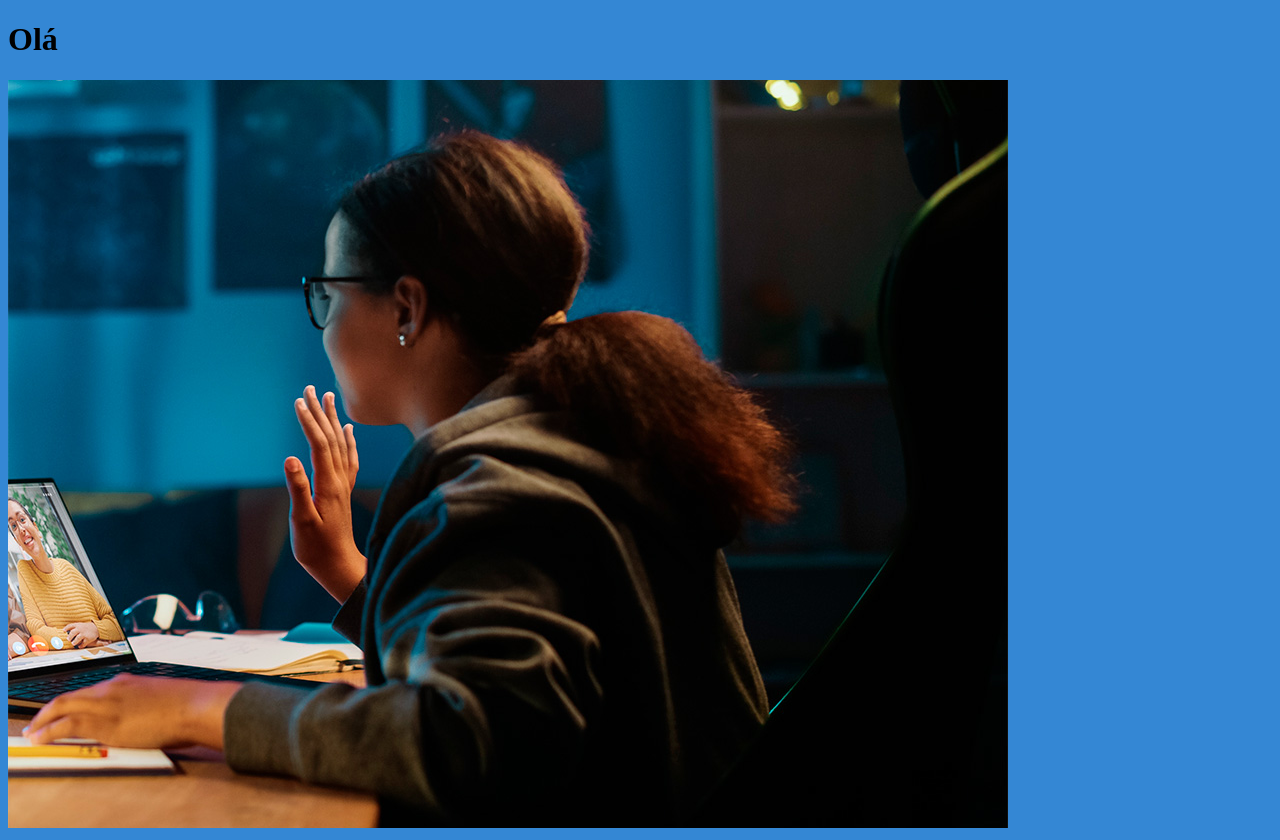
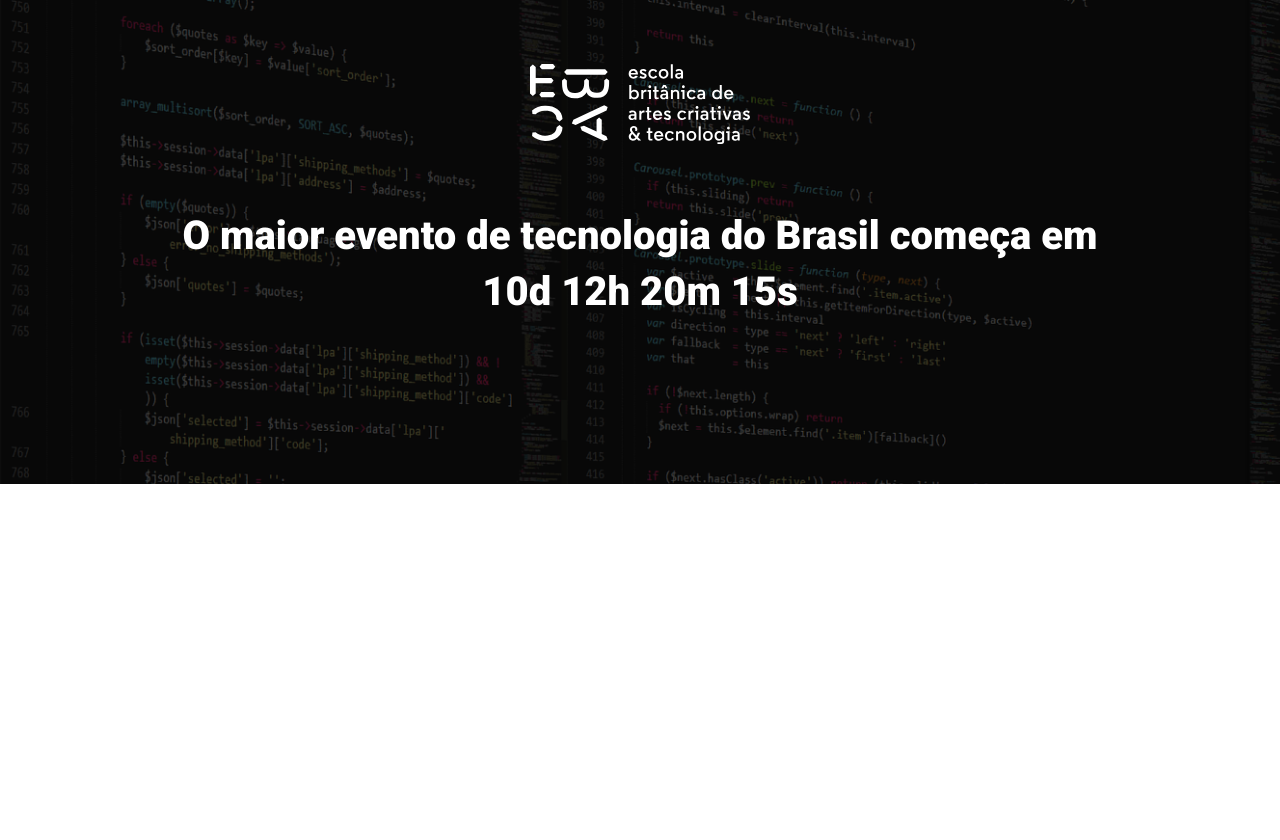
Before and after one commit to marcelocruzsilverio/ebac_tech_talks, a website built with Parcel: page src/index.html in a window 1280 px wide. After the commit the page ends 800 px from the top, so only its background shows below. Built offline with nearby package versions, Linux system fonts and the light colour scheme.

Commit message:
criadno o hero

```diff
--- a/src/index.html
+++ b/src/index.html
@@ -5,12 +5,25 @@
     <meta charset="UTF-8">
     <meta name="viewport" content="width=device-width, initial-scale=1.0">
     <title>Ebac Tech Talks</title>
+    <link rel="preconnect" href="https://fonts.googleapis.com">
+    <link rel="preconnect" href="https://fonts.gstatic.com" crossorigin>
+    <link href="https://fonts.googleapis.com/css2?family=Roboto:wght@400;700;900&display=swap" rel="stylesheet">
     <link rel="stylesheet" href="styles/main.scss">
 </head>
 
 <body>
-    <h1>Olá</h1>
-    <img src="./images/backend.png" alt="">
+    <header class="hero">
+        <div class="container">
+            <img class="hero__logo" src="./images/ebac_logo.svg" alt="Logo Ebac">
+            <p class="hero__text">
+                O maior evento de tecnologia do Brasil começa em 10d 12h 20m 15s
+            </p>
+        </div>
+
+    </header>
+
+
+
     <script src="scripts/main.js"></script>
 </body>
 
--- /dev/null
+++ b/src/styles/_hero.scss
@@ -0,0 +1,53 @@
+.hero {
+    padding-top: 64px;
+    padding-bottom: 100px;
+    background-image: url(../images/fundo.png);
+    background-repeat: no-repeat;
+    background-size: cover;
+    position: relative;
+
+    .container {
+        position: relative;
+    }
+
+    &::before {
+        position: absolute;
+        top: 0;
+        left: 0;
+        width: 100%;
+        height: 100%;
+        background-color: #000;
+        content: '';
+        opacity: .7;
+    }
+
+    &__text {
+        margin: 64px 0;
+        font-size: 40px;
+        line-height: 56px;
+        font-weight: 800;
+        text-align: center;
+
+    }
+
+    &__logo {
+        margin: 0 auto;
+        height: 80px;
+        display: block;
+    }
+
+    @media (max-width: 640px) {
+
+        padding: 40px 0;
+
+        &__logo {
+            height: 40px;
+        }
+
+        &__text {
+            font-size: 22px;
+            line-height: 24px;
+            margin: 24px 0;
+        }
+    }
+}
--- a/src/styles/main.scss
+++ b/src/styles/main.scss
@@ -1,3 +1,25 @@
-body {
-    background-color: rgb(52, 135, 212);
+@use 'hero';
+
+* {
+    margin: 0;
+    padding: 0;
+    box-sizing: border-box;
+    font-family: Roboto, sans-serif;
+    color: #fff;
 }
+
+
+
+.container {
+    max-width: 960px;
+    width: 100%;
+    margin: 0 auto;
+
+    @media (max-width: 640px) {
+        max-width: 80%;
+    }
+
+    @media (max-width: 1024px) {
+        max-width: 90%;
+    }
+}
```
